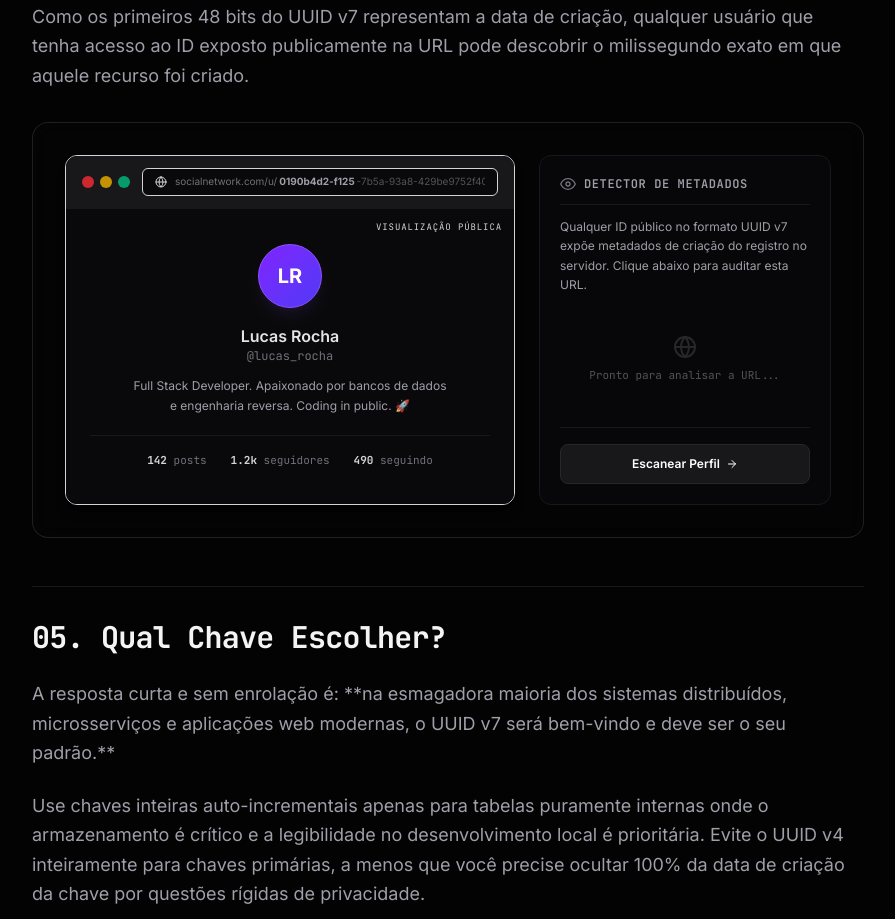
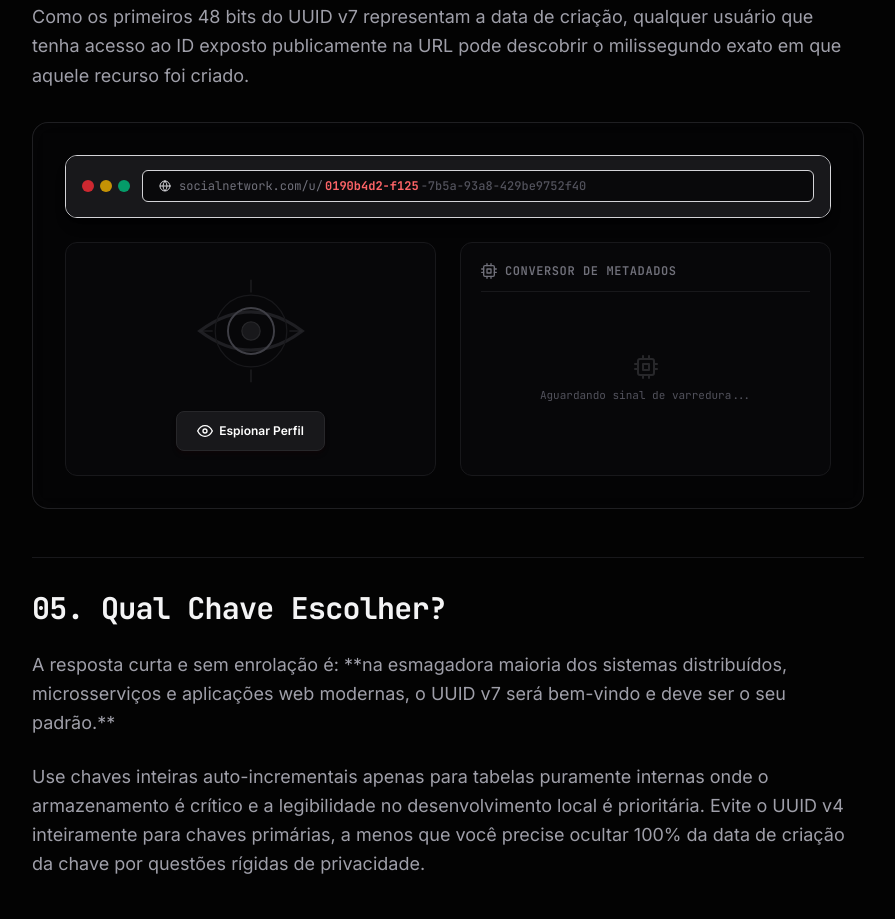
Before and after one commit to mateusbosquetti/UUID-V7---The-New-Default, a Next.js app: page / in a window 1280 px wide. Shown: the part 3686-4605 px from the top of the page, without its empty margins (192-1087 px from the left). Built offline with nearby package versions, Linux system fonts and the light colour scheme.

Commit message:
feat: redesign Widget 3 (UrlDecoder) layout with full-width URL, cyberpunk eye laser scan, and user-agnostic converter

```diff
--- a/src/components/url-decoder.tsx
+++ b/src/components/url-decoder.tsx
@@ -1,210 +1,309 @@
 "use client";
 
-import React, { useState } from "react";
+import React, { useState, useRef } from "react";
 import { motion, AnimatePresence } from "framer-motion";
-import { FiCheckCircle, FiGlobe, FiEye, FiCpu, FiCalendar, FiArrowRight } from "react-icons/fi";
+import { FiGlobe, FiEye, FiCalendar, FiArrowRight, FiShield, FiCpu } from "react-icons/fi";
 
 const TARGET_UUID = "0190b4d2-f125-7b5a-93a8-429be9752f40";
-// 0x0190b4d2f125 in decimal is 1721067204901 ms -> 15/07/2024, 15:13:24.901
+const TIMESTAMP_PART = "0190b4d2-f125";
+const REST_PART = "-7b5a-93a8-429be9752f40";
 const DECODED_DATE_STR = "15 de Julho de 2024 às 15:13:24.901";
 
 export default function UrlDecoder() {
-  const [isScanning, setIsScanning] = useState(false);
-  const [scanCompleted, setScanCompleted] = useState(false);
+  const [status, setStatus] = useState<"idle" | "scanning" | "completed">("idle");
+  const [scanCycle, setScanCycle] = useState(0);
+  const urlTextRef = useRef<HTMLSpanElement>(null);
+  const targetCardRef = useRef<HTMLDivElement>(null);
 
-  const handleScan = () => {
-    if (isScanning) return;
-    setIsScanning(true);
-    setScanCompleted(false);
+  // Position for the flying particle animation
+  const [particleCoords, setParticleCoords] = useState({ startX: 0, startY: 0, endX: 0, endY: 0 });
 
-    // Simulate scanning/laser sweep for 1.8 seconds
+  const startScan = () => {
+    if (status === "scanning") return;
+    setStatus("scanning");
+    setScanCycle(1);
+
+    // Get positions for particle flight path if refs exist
+    if (urlTextRef.current && targetCardRef.current) {
+      const startRect = urlTextRef.current.getBoundingClientRect();
+      const endRect = targetCardRef.current.getBoundingClientRect();
+
+      setParticleCoords({
+        startX: startRect.left + startRect.width / 2,
+        startY: startRect.top + startRect.height / 2,
+        endX: endRect.left + endRect.width / 2,
+        endY: endRect.top + endRect.height / 2,
+      });
+    }
+
+    // First scan cycle ends after 800ms, second cycle ends at 1600ms, then finish at 2000ms
+    setTimeout(() => setScanCycle(2), 850);
     setTimeout(() => {
-      setIsScanning(false);
-      setScanCompleted(true);
+      setStatus("completed");
     }, 1800);
   };
 
   const handleReset = () => {
-    setIsScanning(false);
-    setScanCompleted(false);
+    setStatus("idle");
+    setScanCycle(0);
   };
 
   return (
-    <div className="w-full my-8 p-6 md:p-8 bg-zinc-950/30 backdrop-blur-md border border-zinc-800/80 rounded-2xl flex flex-col gap-6 transition-all hover:border-zinc-800">
+    <div className="w-full my-8 p-6 md:p-8 bg-zinc-950/30 backdrop-blur-md border border-zinc-800/80 rounded-2xl flex flex-col gap-6 transition-all hover:border-zinc-800 relative">
 
-      <div className="grid grid-cols-1 md:grid-cols-5 gap-6 items-stretch">
+      {/* 1. TOPO: BARRA DE URL DO NAVEGADOR (100% LARGURA) */}
+      <div className="w-full flex flex-col border border-zinc-850 bg-zinc-950 rounded-xl overflow-hidden shadow-lg relative">
+        <div className="flex items-center gap-3 px-4 py-3.5 bg-zinc-900 border-b border-zinc-900 relative">
 
-        {/* LADO ESQUERDO: NAVEGADOR SIMULADO (FAKE BROWSER) */}
-        <div className="md:col-span-3 flex flex-col border border-zinc-850 bg-zinc-950 rounded-xl overflow-hidden shadow-lg min-h-[300px] relative">
-
-          {/* TOPO DO NAVEGADOR */}
-          <div className="flex items-center gap-3 px-4 py-3 bg-zinc-900 border-b border-zinc-900 relative">
-            {/* Controles de janela (Red, Yellow, Green) */}
-            <div className="flex gap-1.5 z-10">
+          {/* Controles de janela fictícios */}
+          <div className="flex gap-1.5 shrink-0 z-10">
             <span className="h-3 w-3 rounded-full bg-red-500/80" />
             <span className="h-3 w-3 rounded-full bg-yellow-500/80" />
             <span className="h-3 w-3 rounded-full bg-emerald-500/80" />
           </div>
 
-            {/* Barra de Endereço */}
-            <div className="flex-1 max-w-md mx-auto h-7 px-3 bg-zinc-950 border border-zinc-850 rounded-md flex items-center gap-2 relative overflow-hidden select-none">
+          {/* Barra de URL 100% Largura */}
+          <div className="flex-1 max-w-2xl mx-auto h-8 px-4 bg-zinc-950 border border-zinc-850 rounded-md flex items-center gap-2 relative overflow-hidden select-none">
             <FiGlobe className="text-zinc-650 text-xs shrink-0" />
 
-              <div className="text-[10px] font-sans text-zinc-500 truncate flex items-center font-mono">
+            <div className="text-[11px] md:text-xs font-mono text-zinc-500 truncate flex items-center">
               socialnetwork.com/u/
-                <span className={`transition-all duration-300 font-bold px-0.5 rounded ${
-                  isScanning
-                    ? "bg-violet-950 text-violet-300 ring-1 ring-violet-500/30 animate-pulse"
-                    : scanCompleted
-                      ? "text-violet-400 bg-violet-950/20"
-                      : "text-zinc-400"
-                }`}>
-                  0190b4d2-f125
+              <span
+                ref={urlTextRef}
+                className={`transition-all duration-300 font-bold px-0.5 rounded ${
+                  status === "scanning"
+                    ? "bg-red-950/50 text-red-300 ring-1 ring-red-500/30 animate-pulse"
+                    : status === "completed"
+                      ? "text-zinc-600 font-medium"
+                      : "text-red-400"
+                }`}
+              >
+                {TIMESTAMP_PART}
               </span>
-                <span className="text-zinc-600">
-                  {TARGET_UUID.substring(13)}
+              <span className="text-zinc-600 font-medium">
+                {REST_PART}
               </span>
             </div>
 
-              {/* LASER SCANNING EFFECT */}
-              {isScanning && (
+            {/* LASER SWEEP ANIMATION */}
+            {status === "scanning" && (
               <motion.div
                 initial={{ x: "-100%" }}
                 animate={{ x: "100%" }}
-                  transition={{ duration: 1.5, repeat: Infinity, ease: "easeInOut" }}
-                  className="absolute inset-y-0 w-24 bg-gradient-to-r from-transparent via-violet-500/25 to-transparent pointer-events-none"
+                transition={{ duration: 0.8, repeat: 2, ease: "easeInOut" }}
+                className="absolute inset-y-0 w-24 bg-gradient-to-r from-transparent via-red-500/30 to-transparent pointer-events-none"
               />
             )}
           </div>
         </div>
-
-          {/* CONTEÚDO MOCK DA REDE SOCIAL */}
-          <div className="p-6 flex flex-col items-center justify-center flex-1 bg-zinc-950 text-center relative">
-            <div className="absolute top-3 right-3 text-[9px] font-mono text-zinc-650 uppercase tracking-widest">
-              Visualização Pública
       </div>
 
-            {/* Avatar */}
-            <div className="h-16 w-16 rounded-full bg-gradient-to-br from-violet-600 to-indigo-600 border border-violet-500 flex items-center justify-center text-white font-bold text-xl mb-4 shadow-lg shadow-violet-500/10">
-              LR
+      {/* FLYING PARTICLE EFFECT (GSAP/Framer Motion physics simulation) */}
+      <AnimatePresence>
+        {status === "scanning" && scanCycle === 2 && (
+          <motion.div
+            initial={{
+              position: "fixed",
+              left: particleCoords.startX - 60,
+              top: particleCoords.startY - 10,
+              opacity: 0,
+              scale: 0.8
+            }}
+            animate={{
+              left: [particleCoords.startX - 60, particleCoords.startX - 10, particleCoords.endX - 80],
+              top: [particleCoords.startY - 10, particleCoords.startY + 60, particleCoords.endY - 60],
+              opacity: [0, 1, 1, 0.2],
+              scale: [0.8, 1.2, 0.9]
+            }}
+            exit={{ opacity: 0 }}
+            transition={{ duration: 1.1, ease: "easeInOut" }}
+            className="z-50 font-mono text-xs font-bold text-red-400 bg-red-950/60 border border-red-500/40 px-2 py-0.5 rounded shadow-[0_0_15px_rgba(239,68,68,0.5)] select-none pointer-events-none"
+          >
+            {TIMESTAMP_PART}
+          </motion.div>
+        )}
+      </AnimatePresence>
+
+      {/* 2. BASE: DIVISION 50% / 50% (OLHO CYBERPUNK VS CONVERSOR) */}
+      <div className="grid grid-cols-1 md:grid-cols-2 gap-6 items-stretch">
+
+        {/* LADO ESQUERDO: OLHO CYBERPUNK (O SCANNER) */}
+        <div className="flex flex-col items-center justify-center p-6 bg-zinc-950/80 border border-zinc-900 rounded-xl relative min-h-[220px]">
+
+          {/* LASER BEAM PROJECTED UPWARD DURING SCAN */}
+          {status === "scanning" && (
+            <motion.div
+              initial={{ height: 0, opacity: 0 }}
+              animate={{ height: "130px", opacity: [0, 0.7, 0.7, 0] }}
+              transition={{ duration: 1.6, ease: "easeInOut" }}
+              className="absolute bottom-28 w-[2px] bg-gradient-to-t from-red-600 via-red-400 to-transparent pointer-events-none z-10 shadow-[0_0_10px_rgba(239,68,68,0.8)]"
+            />
+          )}
+
+          {/* CYBERPUNK SVG EYE */}
+          <div className="w-32 h-32 flex items-center justify-center relative">
+            <svg viewBox="0 0 100 100" className="w-full h-full select-none">
+              <defs>
+                <filter id="red-glow" x="-20%" y="-20%" width="140%" height="140%">
+                  <feGaussianBlur stdDeviation="3" result="blur" />
+                  <feMerge>
+                    <feMergeNode in="blur" />
+                    <feMergeNode in="SourceGraphic" />
+                  </feMerge>
+                </filter>
+              </defs>
+
+              {/* Eye contour */}
+              <motion.path
+                d="M10,50 Q50,20 90,50 Q50,80 10,50 Z"
+                fill="none"
+                stroke="#1f1f23"
+                strokeWidth="2.5"
+                animate={status === "scanning" ? { stroke: "#7f1d1d" } : { stroke: "#1f1f23" }}
+              />
+
+              {/* Inner details / circles */}
+              <circle cx="50" cy="50" r="28" fill="none" stroke="#18181b" strokeWidth="1" />
+
+              {/* Iris */}
+              <motion.circle
+                cx="50"
+                cy="50"
+                r="18"
+                fill="none"
+                stroke={status === "scanning" ? "#ef4444" : "#3f3f46"}
+                strokeWidth="1.5"
+                filter={status === "scanning" ? "url(#red-glow)" : ""}
+                animate={status === "scanning" ? { scale: [1, 1.15, 1] } : { scale: 1 }}
+                transition={{ repeat: Infinity, duration: 1.5 }}
+              />
+
+              {/* Pupil (Glowing Center) */}
+              <motion.circle
+                cx="50"
+                cy="50"
+                r="8"
+                fill={status === "scanning" ? "#ef4444" : "#18181b"}
+                stroke={status === "scanning" ? "#f97316" : "#27272a"}
+                strokeWidth="1"
+                filter={status === "scanning" ? "url(#red-glow)" : ""}
+                animate={
+                  status === "scanning"
+                    ? { r: [8, 10, 8] }
+                    : status === "completed"
+                      ? { r: 8, fill: "#b91c1c" }
+                      : { r: 6 }
+                }
+                transition={{ repeat: Infinity, duration: 1.5 }}
+              />
+
+              {/* Hacker alignment lines */}
+              <line x1="50" y1="10" x2="50" y2="20" stroke="#27272a" strokeWidth="0.8" />
+              <line x1="50" y1="80" x2="50" y2="90" stroke="#27272a" strokeWidth="0.8" />
+              <line x1="10" y1="50" x2="20" y2="50" stroke="#27272a" strokeWidth="0.8" />
+              <line x1="80" y1="50" x2="90" y2="50" stroke="#27272a" strokeWidth="0.8" />
+            </svg>
           </div>
 
-            {/* Nome e Nickname */}
-            <h3 className="font-semibold text-zinc-200 text-base">Lucas Rocha</h3>
-            <span className="text-xs text-zinc-500 font-mono">@lucas_rocha</span>
-
-            {/* Bio */}
-            <p className="text-xs text-zinc-400 max-w-xs mt-3 leading-relaxed">
-              Full Stack Developer. Apaixonado por bancos de dados e engenharia reversa. Coding in public. 🚀
-            </p>
-
-            {/* Estatísticas Fakes */}
-            <div className="flex gap-6 mt-5 text-[11px] border-t border-zinc-900 pt-4 w-full justify-center text-zinc-500 font-mono">
-              <div><strong className="text-zinc-300">142</strong> posts</div>
-              <div><strong className="text-zinc-300">1.2k</strong> seguidores</div>
-              <div><strong className="text-zinc-300">490</strong> seguindo</div>
+          {/* CONTROL ACTION */}
+          <div className="mt-4 w-full flex justify-center z-10">
+            {status !== "completed" ? (
+              <button
+                onClick={startScan}
+                disabled={status === "scanning"}
+                className={`h-10 px-5 rounded-lg border text-xs font-semibold flex items-center gap-1.5 transition-all active:scale-95 shadow-md ${
+                  status === "scanning"
+                    ? "bg-red-950/20 border-red-900/60 text-red-400 cursor-not-allowed"
+                    : "bg-zinc-900 border-zinc-800 hover:bg-zinc-800 text-white shadow-red-950/10 hover:border-red-900/50"
+                }`}
+              >
+                <FiEye className={`text-base ${status === "scanning" ? "animate-pulse" : ""}`} />
+                {status === "scanning" ? "Espionando..." : "Espionar Perfil"}
+              </button>
+            ) : (
+              <button
+                onClick={handleReset}
+                className="h-10 px-5 rounded-lg border border-zinc-800 bg-zinc-900 hover:bg-zinc-800 text-xs font-semibold text-zinc-400 hover:text-white transition-all active:scale-95"
+              >
+                Resetar Scanner
+              </button>
+            )}
           </div>
         </div>
 
+        {/* LADO DIREITO: O CONVERSOR DE METADADOS */}
+        <div
+          ref={targetCardRef}
+          className="flex flex-col p-5 bg-zinc-950/80 border border-zinc-900 rounded-xl relative overflow-hidden min-h-[220px] justify-center"
+        >
+          <div className="flex items-center gap-2 text-zinc-500 mb-3 border-b border-zinc-900 pb-3 select-none">
+            <FiCpu className="text-zinc-650 text-base" />
+            <h4 className="font-semibold text-xs font-mono uppercase tracking-wider">Conversor de Metadados</h4>
           </div>
 
-        {/* LADO DIREITO: PAINEL DO ESPIÃO / DECODIFICADOR */}
-        <div className="md:col-span-2 flex flex-col p-5 bg-zinc-950/80 border border-zinc-900 rounded-xl relative overflow-hidden">
-
-          <div className="flex items-center gap-2 text-zinc-400 mb-3 border-b border-zinc-900 pb-3">
-            <FiEye className="text-zinc-500 text-base" />
-            <h4 className="font-semibold text-xs font-mono uppercase tracking-wider">Detector de Metadados</h4>
-          </div>
-
-          <p className="text-xs text-zinc-400 leading-relaxed mb-4">
-            Qualquer ID público no formato UUID v7 expõe metadados de criação do registro no servidor. Clique abaixo para auditar esta URL.
-          </p>
-
-          {/* CONTEÚDO DINÂMICO DOS RESULTADOS */}
           <div className="flex-1 flex flex-col justify-center">
             <AnimatePresence mode="wait">
-              {!isScanning && !scanCompleted && (
+              {status === "idle" && (
                 <motion.div
                   key="idle"
                   initial={{ opacity: 0 }}
                   animate={{ opacity: 1 }}
                   exit={{ opacity: 0 }}
-                  className="flex flex-col items-center justify-center py-6 text-center text-zinc-600 font-mono text-[11px] gap-2"
+                  className="flex flex-col items-center justify-center py-6 text-center text-zinc-600 font-mono text-[11px] gap-2 select-none"
                 >
-                  <FiGlobe className="text-2xl text-zinc-800" />
-                  Pronto para analisar a URL...
+                  <FiCpu className="text-2xl text-zinc-800" />
+                  Aguardando sinal de varredura...
                 </motion.div>
               )}
 
-              {isScanning && (
+              {status === "scanning" && (
                 <motion.div
                   key="scanning"
                   initial={{ opacity: 0 }}
                   animate={{ opacity: 1 }}
                   exit={{ opacity: 0 }}
-                  className="flex flex-col items-center justify-center py-6 text-center text-zinc-400 font-mono text-[11px] gap-2"
+                  className="flex flex-col items-center justify-center py-6 text-center text-zinc-400 font-mono text-[11px] gap-2 select-none"
                 >
-                  <div className="h-6 w-6 rounded-full border-2 border-t-violet-500 border-r-transparent border-b-transparent border-l-transparent animate-spin mb-1" />
-                  Escanenando e extraindo bits...
+                  <div className="h-5 w-5 rounded-full border border-t-red-500 border-r-transparent border-b-transparent border-l-transparent animate-spin mb-1" />
+                  Recebendo bits da URL...
                 </motion.div>
               )}
 
-              {scanCompleted && (
+              {status === "completed" && (
                 <motion.div
-                  key="result"
-                  initial={{ opacity: 0, y: 10 }}
-                  animate={{ opacity: 1, y: 0 }}
+                  key="completed"
+                  initial={{ opacity: 0, scale: 0.95 }}
+                  animate={{ opacity: 1, scale: 1 }}
                   exit={{ opacity: 0 }}
-                  className="flex flex-col gap-4"
+                  className="flex flex-col gap-3.5"
                 >
-                  {/* Bloco Hexadecimal Extraído */}
-                  <div className="bg-zinc-950/90 border border-zinc-900 rounded p-3 text-center">
-                    <div className="text-[9px] text-zinc-500 uppercase tracking-widest font-mono mb-1">Timestamp Hex Extraído</div>
-                    <div className="font-mono text-sm font-bold text-violet-400">{TARGET_UUID.substring(0, 13)}</div>
+                  {/* Hex display */}
+                  <div className="bg-zinc-950/90 border border-zinc-900 rounded p-2.5 text-center">
+                    <div className="text-[9px] text-zinc-500 uppercase tracking-widest font-mono mb-1">Timestamp Hex Recebido</div>
+                    <div className="font-mono text-xs font-bold text-red-400">{TIMESTAMP_PART}</div>
                   </div>
 
-                  {/* Relógio / Data Revelada */}
-                  <div className="p-3 bg-violet-950/10 border border-violet-900/40 rounded-lg flex items-start gap-2.5">
-                    <FiCalendar className="text-violet-400 text-lg mt-0.5 shrink-0" />
+                  {/* Decoded Date */}
+                  <div className="p-3 bg-red-950/5 border border-red-900/40 rounded-lg flex items-start gap-2.5">
+                    <FiCalendar className="text-red-400 text-lg mt-0.5 shrink-0" />
                     <div>
-                      <div className="text-[9px] text-zinc-500 uppercase tracking-widest font-mono mb-0.5">Data de Criação</div>
-                      <div className="font-mono text-xs font-semibold text-violet-300 leading-tight">
+                      <div className="text-[9px] text-zinc-500 uppercase tracking-widest font-mono mb-0.5">Criação do Perfil</div>
+                      <div className="font-mono text-xs font-semibold text-red-300 leading-tight">
                         {DECODED_DATE_STR}
                       </div>
                     </div>
                   </div>
 
-                  {/* Explicação da Quebra de Privacidade */}
-                  <div className="p-3 bg-red-950/5 border border-red-900/30 rounded-lg flex gap-2">
-                    <FiCheckCircle className="text-red-400 text-base shrink-0 mt-0.5" />
+                  {/* Privacy alert statement */}
+                  <div className="p-3 bg-zinc-900/30 border border-zinc-850 rounded-lg flex gap-2">
+                    <FiShield className="text-zinc-500 text-base shrink-0 mt-0.5" />
                     <p className="text-[10px] text-zinc-400 leading-relaxed">
-                      Descobrimos o milissegundo exato em que o usuário **Lucas Rocha** se registrou no sistema, apenas lendo a URL de perfil dele.
+                      Saberemos exatamente quando este perfil de usuário foi gerado. O UUID v7 exposto publicamente na URL vazou a data e hora precisas de criação deste registro.
                     </p>
                   </div>
                 </motion.div>
               )}
             </AnimatePresence>
-          </div>
-
-          {/* BOTÕES DE CONTROLE DO SCAN */}
-          <div className="mt-5 pt-4 border-t border-zinc-900 flex gap-2">
-            {!scanCompleted ? (
-              <button
-                onClick={handleScan}
-                disabled={isScanning}
-                className="w-full h-10 rounded-lg bg-zinc-900 border border-zinc-800 hover:bg-zinc-800 text-xs font-semibold flex items-center justify-center gap-1.5 transition-all text-white active:scale-95 disabled:opacity-50"
-              >
-                Escanear Perfil
-                <FiArrowRight className="text-xs" />
-              </button>
-            ) : (
-              <button
-                onClick={handleReset}
-                className="w-full h-10 rounded-lg bg-zinc-900 border border-zinc-800 hover:bg-zinc-800 text-xs font-semibold flex items-center justify-center gap-1.5 transition-all text-white active:scale-95"
-              >
-                Limpar Análise
-              </button>
-            )}
           </div>
 
         </div>
```
Also changed, not shown: 1 other file (tests, documents, lock files or other folders). Lines whose indentation alone changed are shown as unchanged.
